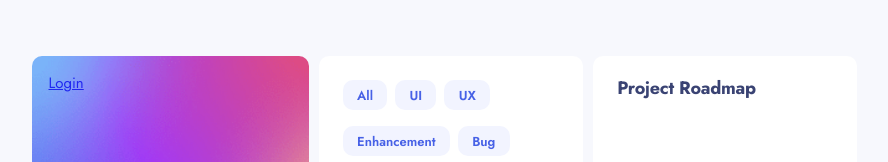
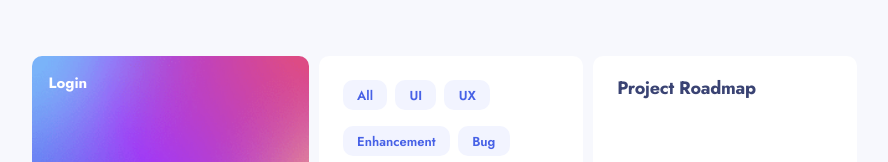
Before and after one commit to tkressma/product-feedback-app, a React (Create React App) app in the folder client/: page / in a window 1280 px wide. Shown: the top 162 px of the page, without its empty margins (195-1083 px from the left). Built offline with nearby package versions, Linux system fonts and the light colour scheme; no server answers.

Commit message:
Add styling to login button

```diff
--- a/client/src/components/Home/Header/Logo/Logo.js
+++ b/client/src/components/Home/Header/Logo/Logo.js
@@ -1,11 +1,15 @@
 import { useState, useEffect } from "react";
 import styles from "./Logo.module.css";
 import { Link } from "react-router-dom";
+import { useDispatch } from "react-redux";
+import { useNavigate, useLocation } from "react-router-dom";
 import Button from "../../../UI/Button/Button";
 export default function Logo() {
   // Retrieve the user from localStorage
   const [user, setUser] = useState(JSON.parse(localStorage.getItem("profile")));
-  console.log(user);
+  const dispatch = useDispatch();
+  const navigate = useNavigate();
+  const location = useLocation();
 
   useEffect(() => {
     const token = user?.token;
@@ -13,7 +17,12 @@ export default function Logo() {
     // Check for JWT
 
     setUser(JSON.parse(localStorage.getItem("profile")));
-  }, []);
+  }, [location]);
+
+  const logout = () => {
+    dispatch({ type: "LOGOUT" });
+    navigate("/");
+  };
 
   return (
     <div className={styles.logo}>
@@ -25,7 +34,7 @@ export default function Logo() {
       {user ? (
         <div className={styles["logo__user_controls"]}>
           <p className={styles.p}>Welcome, {user.result.givenName}.</p>
-          <Button text="Log out" style="logout" />
+          <Button text="Log out" style="logout" onClick={logout} />
         </div>
       ) : (
         <Link to="/auth" className={`${styles.p} ${styles["logo__login"]}`}>
--- a/client/src/components/Home/Header/Logo/Logo.module.css
+++ b/client/src/components/Home/Header/Logo/Logo.module.css
@@ -33,6 +33,19 @@
   align-items: center;
 }
 
+.logo__login {
+  width: fit-content;
+  margin-right: 1rem;
+  font-weight: bold;
+  opacity: 1;
+  text-decoration: none;
+  color: white;
+}
+
+.logo__login:hover {
+  text-decoration: underline;
+}
+
 @media (min-width: 768px) {
   .logo {
     display: flex;
@@ -65,6 +78,7 @@
 
   .logo__login {
     order: 1;
+    margin-right: 0;
   }
 }
 
--- a/client/src/reducers/auth.js
+++ b/client/src/reducers/auth.js
@@ -5,6 +5,9 @@ const authReducer = (state = { authData: null }, action) => {
     case AUTH:
       localStorage.setItem("profile", JSON.stringify({ ...action?.data }));
       return { ...state, authData: action?.data };
+    case LOGOUT:
+      localStorage.clear();
+      return { ...state, authData: null };
     default:
       return state;
   }
```
